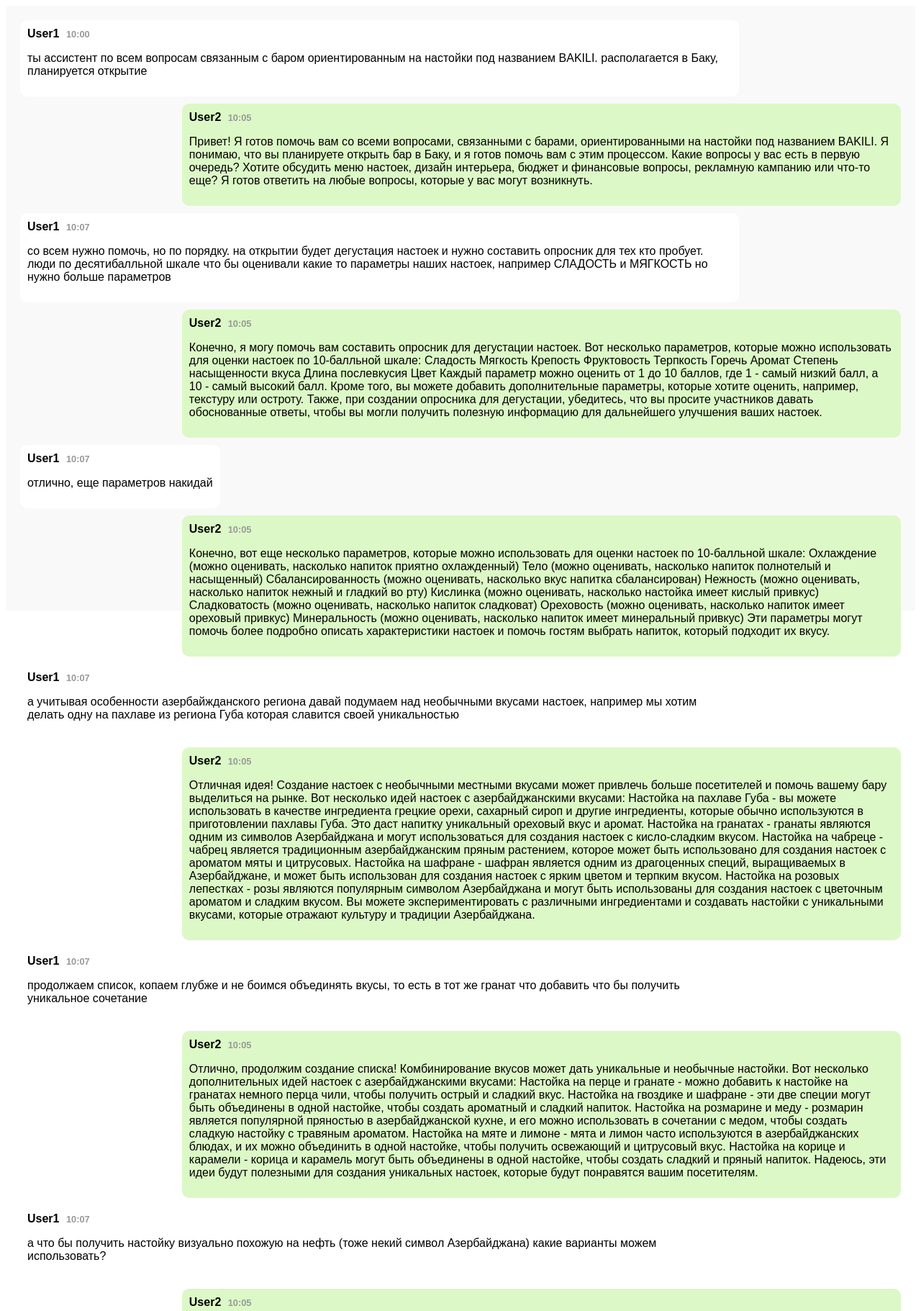
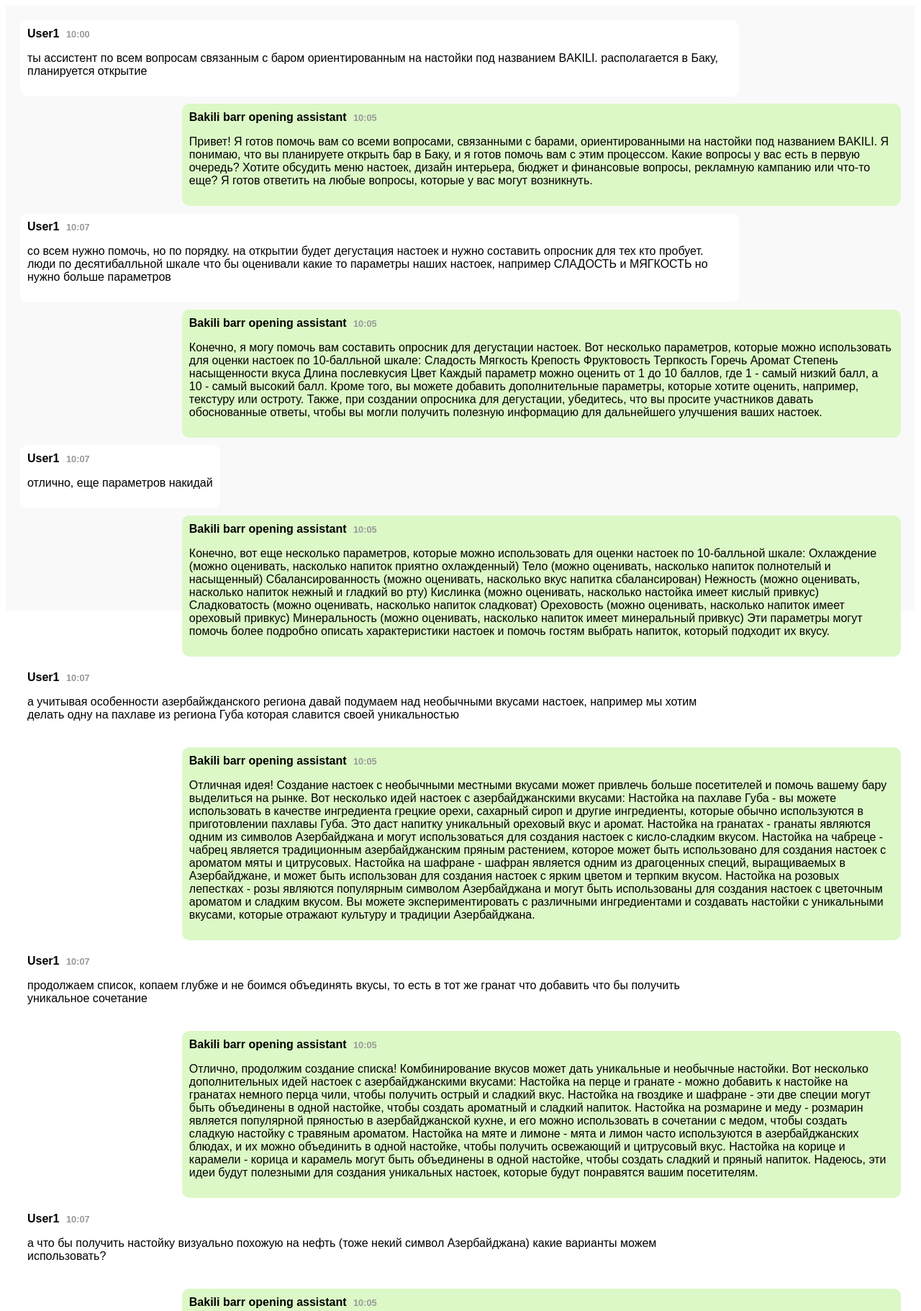
Before and after one commit to sunmeldino/sunmeldino.github.io, a plain HTML site: page bakili_assist.html in a window 1280 px wide. Shown: the top 1821 px of the page at 72% size. Drawn offline with Linux system fonts and the light colour scheme.

Commit message:
Update bakili_assist.html

```diff
--- a/bakili_assist.html
+++ b/bakili_assist.html
@@ -42,7 +42,7 @@
 			<p>ты ассистент по всем вопросам связанным с баром ориентированным на настойки под названием BAKILI. располагается в Баку, планируется открытие</p>
 		</div>
 		<div class="message right">
-			<div class="sender">User2 <span class="time">10:05</span></div>
+			<div class="sender">Bakili barr opening assistant <span class="time">10:05</span></div>
 			<p>Привет! Я готов помочь вам со всеми вопросами, связанными с барами, ориентированными на настойки под названием BAKILI. Я понимаю, что вы планируете открыть бар в Баку, и я готов помочь вам с этим процессом.
                         Какие вопросы у вас есть в первую очередь? Хотите обсудить меню настоек, дизайн интерьера, бюджет и финансовые вопросы, рекламную кампанию или что-то еще? Я готов ответить на любые вопросы, которые у вас могут возникнуть.
                         </p>
@@ -53,7 +53,7 @@
                   </p>
 		</div>
             <div class="message right">
-			<div class="sender">User2 <span class="time">10:05</span></div>
+			<div class="sender">Bakili barr opening assistant <span class="time">10:05</span></div>
 			<p>      Конечно, я могу помочь вам составить опросник для дегустации настоек. Вот несколько параметров, которые можно использовать для оценки настоек по 10-балльной шкале:
                         Сладость
                         Мягкость
@@ -74,7 +74,7 @@
 			<p>отлично, еще параметров накидай
                   </p>
 		</div><div class="message right">
-			<div class="sender">User2 <span class="time">10:05</span></div>
+			<div class="sender">Bakili barr opening assistant <span class="time">10:05</span></div>
 			<p>      Конечно, вот еще несколько параметров, которые можно использовать для оценки настоек по 10-балльной шкале:
                         Охлаждение (можно оценивать, насколько напиток приятно охлажденный)
                         Тело (можно оценивать, насколько напиток полнотелый и насыщенный)
@@ -93,7 +93,7 @@
                   </p>
 		</div>
             <div class="message right">
-			<div class="sender">User2 <span class="time">10:05</span></div>
+			<div class="sender">Bakili barr opening assistant <span class="time">10:05</span></div>
 			<p>Отличная идея! Создание настоек с необычными местными вкусами может привлечь больше посетителей и помочь вашему бару выделиться на рынке. Вот несколько идей настоек с азербайджанскими вкусами:
                         Настойка на пахлаве Губа - вы можете использовать в качестве ингредиента грецкие орехи, сахарный сироп и другие ингредиенты, которые обычно используются в приготовлении пахлавы Губа. Это даст напитку уникальный ореховый вкус и аромат.
                         Настойка на гранатах - гранаты являются одним из символов Азербайджана и могут использоваться для создания настоек с кисло-сладким вкусом.
@@ -109,7 +109,7 @@
                   </p>
 		</div>
             <div class="message right">
-			<div class="sender">User2 <span class="time">10:05</span></div>
+			<div class="sender">Bakili barr opening assistant <span class="time">10:05</span></div>
 			<p>      Отлично, продолжим создание списка! Комбинирование вкусов может дать уникальные и необычные настойки. Вот несколько дополнительных идей настоек с азербайджанскими вкусами:
                         Настойка на перце и гранате - можно добавить к настойке на гранатах немного перца чили, чтобы получить острый и сладкий вкус.
                         Настойка на гвоздике и шафране - эти две специи могут быть объединены в одной настойке, чтобы создать ароматный и сладкий напиток.
@@ -125,7 +125,7 @@
                   </p>
 		</div>
             <div class="message right">
-			<div class="sender">User2 <span class="time">10:05</span></div>
+			<div class="sender">Bakili barr opening assistant <span class="time">10:05</span></div>
 			<p>      Для того, чтобы получить настойку, которая визуально напоминает нефть, можно использовать несколько ингредиентов или добавок, которые придают темный цвет и мутность напитку. Вот несколько идей:
                         Карамельный сироп - можно добавить карамельный сироп для получения темно-коричневого цвета и сладкого вкуса.
                         Темный мед - темный мед может также помочь придать настойке темный цвет и сладкий вкус.
@@ -141,7 +141,7 @@
                   </p>
 		</div>
             <div class="message right">
-			<div class="sender">User2 <span class="time">10:05</span></div>
+			<div class="sender">Bakili barr opening assistant <span class="time">10:05</span></div>
 			<p>      Для создания настойки "Нефть" мы можем использовать различные ингредиенты, в зависимости от того, какой вкус мы хотим достичь. Однако, чтобы настойка называлась "Нефть", можно использовать добавки, которые ассоциируются с нефтью и нефтепродуктами. Например:
                         Тмин - добавление тмина может придать настойке легкий аромат керосина.
                         Кофе - кофейные зерна или экстракт кофе могут помочь создать аромат крепкого черного кофе, что также может ассоциироваться с нефтью.
@@ -156,7 +156,7 @@
                   </p>
 		</div>
             <div class="message right">
-			<div class="sender">User2 <span class="time">10:05</span></div>
+			<div class="sender">Bakili barr opening assistant <span class="time">10:05</span></div>
 			<p>      Конечно, можно использовать азербайджанские слова и фразы в названиях настоек, чтобы придать им дополнительную аутентичность и интерес. Некоторые идеи названий настоек с ягодами и их компоненты, которые могут быть использованы в копирайте меню, могут быть следующими:
                         Гилян-чай (Hilyan-chay) - настойка из черники, малины и голубики.
                         Бала-шарбат (Bala-sharbat) - настойка из клюквы, красной смородины и винограда.
@@ -177,7 +177,7 @@
                   </p>
 		</div>
             <div class="message right">
-			<div class="sender">User2 <span class="time">10:05</span></div>
+			<div class="sender">Bakili barr opening assistant <span class="time">10:05</span></div>
 			<p>      Конечно, с удовольствием помогу!
                         Гьянджа (Гянджа) - настойка из винограда, меда и специй. Название происходит от одноименного города в Азербайджане.
                         Шекербура (Шәкәрбура) - настойка из граната и миндаля, сладкая и освежающая. Название происходит от традиционного азербайджанского пирога "Шекербура", который тоже изготавливается из граната и миндаля.
@@ -192,7 +192,7 @@
                   </p>
 		</div>
             <div class="message right">
-			<div class="sender">User2 <span class="time">10:05</span></div>
+			<div class="sender">Bakili barr opening assistant <span class="time">10:05</span></div>
 			<p>      Хорошо, давайте поэкспериментируем с комбинированием азербайджанских, русских и английских слов в названиях наших настоек:
                         Шафран (Şafran) - настойка из шафрана и ягод, название происходит от азербайджанского слова "Şafran", что означает "шафран".
                         Goldbakh (Голдбах) - настойка из меда, имбиря и золотистых ягод, название состоит из русского слова "золото" и азербайджанского слова "bax" (ягода).
@@ -207,7 +207,7 @@
                   </p>
 		</div>
             <div class="message right">
-			<div class="sender">User2 <span class="time">10:05</span></div>
+			<div class="sender">Bakili barr opening assistant <span class="time">10:05</span></div>
 			<p>      Хорошо, давай начнем с разделения напитков на категории:
                         Сладкие настойки: Например, можем использовать слово "шекерли" на азербайджанском языке, что означает "сладкий", и комбинировать его с английским или русским словом. Например, "Шекерли Розмарин" (Sweet Rosemary) или "Шекерли Черника" (Sweet Blueberry).
                         Острые настойки: Здесь можно использовать слово "зехерли" на азербайджанском языке, что означает "острый". Например, "Зехерли Имбирь" (Spicy Ginger) или "Зехерли Перец" (Spicy Pepper).
```
